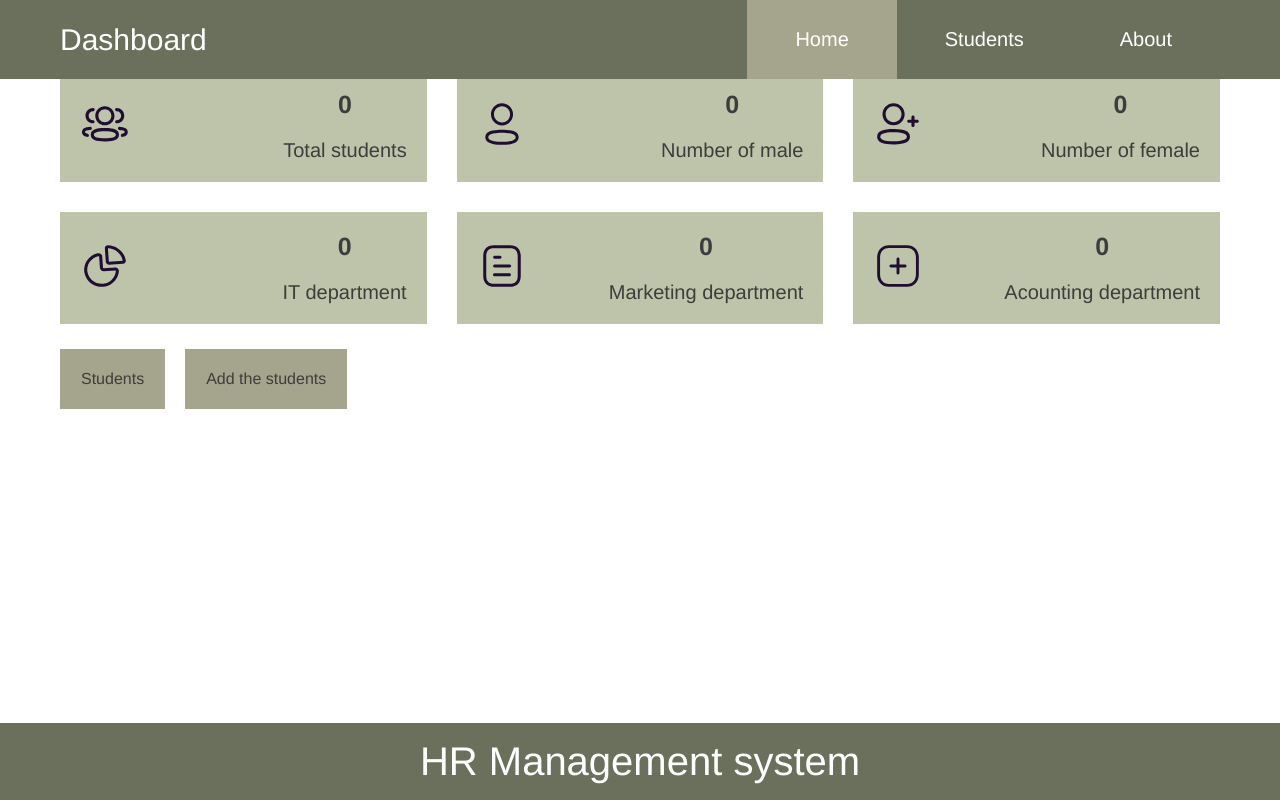
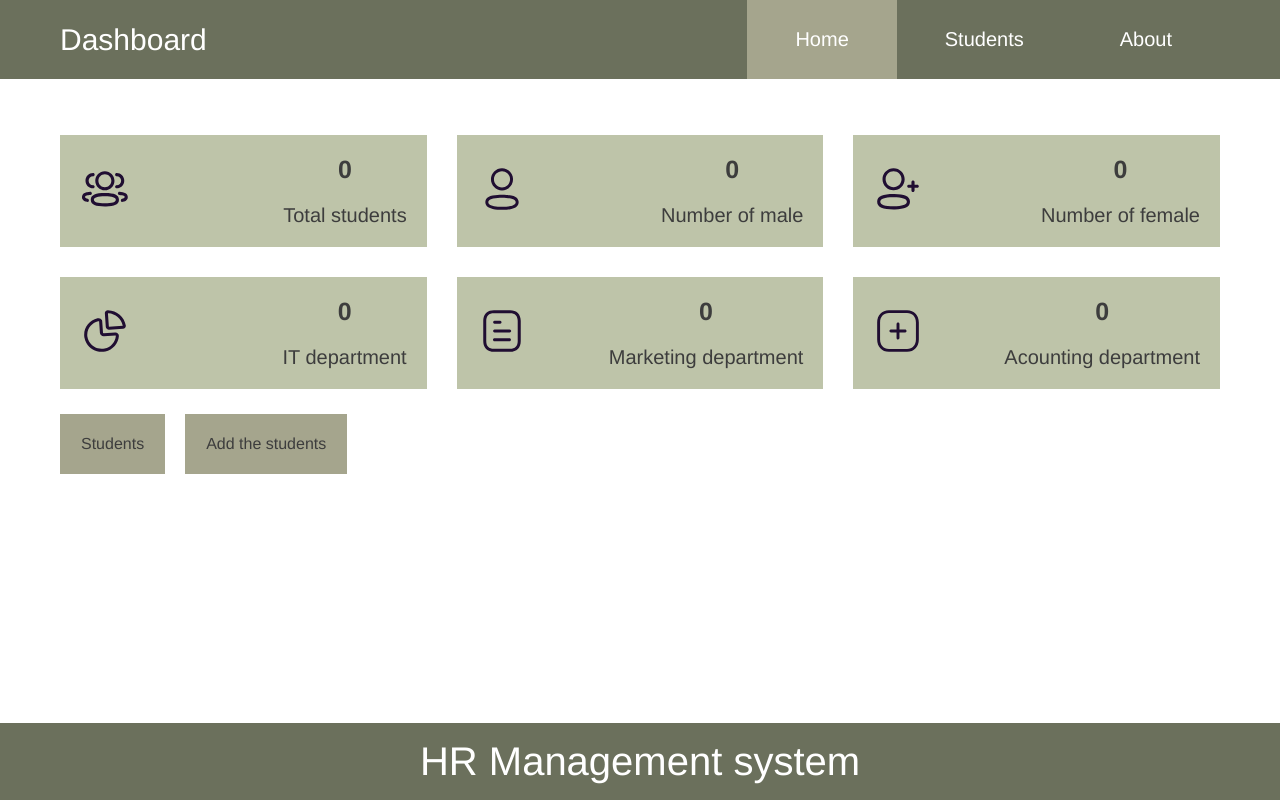
Before and after one commit to Mirjalol-Inomjonov/dashboard, a Vue app: page / in a window 1280 px wide. Built offline with nearby package versions, Linux system fonts and the light colour scheme.

Commit message:
cards margin-top: 90px;

```diff
--- a/src/views/Home.vue
+++ b/src/views/Home.vue
@@ -78,7 +78,7 @@ export default {
   display: grid;
   grid-template-columns: repeat(3, 1fr);
   grid-gap: 30px;
-  margin: 25px 0;
+  margin: 90px 0 25px 0;
 }
 
 .btn {
```
